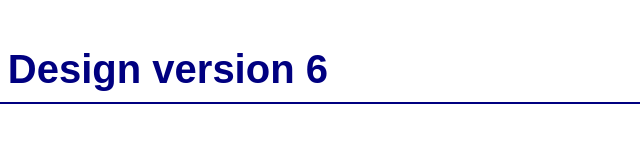
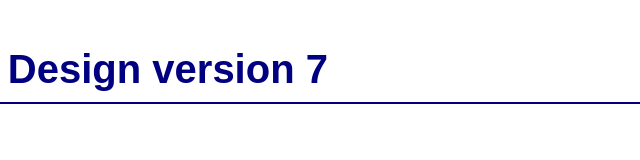
Before and after one commit to Lakshmi7Kumar/myrepo, a plain HTML site: page index.html in a window 1280 px wide. Shown: the full height of the page, 541-1181 px from the left. Drawn offline with Linux system fonts and the light colour scheme.

Commit message:
changed the version to 7

```diff
--- a/index.html
+++ b/index.html
@@ -8,6 +8,6 @@
     <title>Document</title>
 </head>
 <body>
-    <h1> This is Design version 6</h1>
+    <h1> This is Design version 7</h1>
 </body>
 </html>
```
